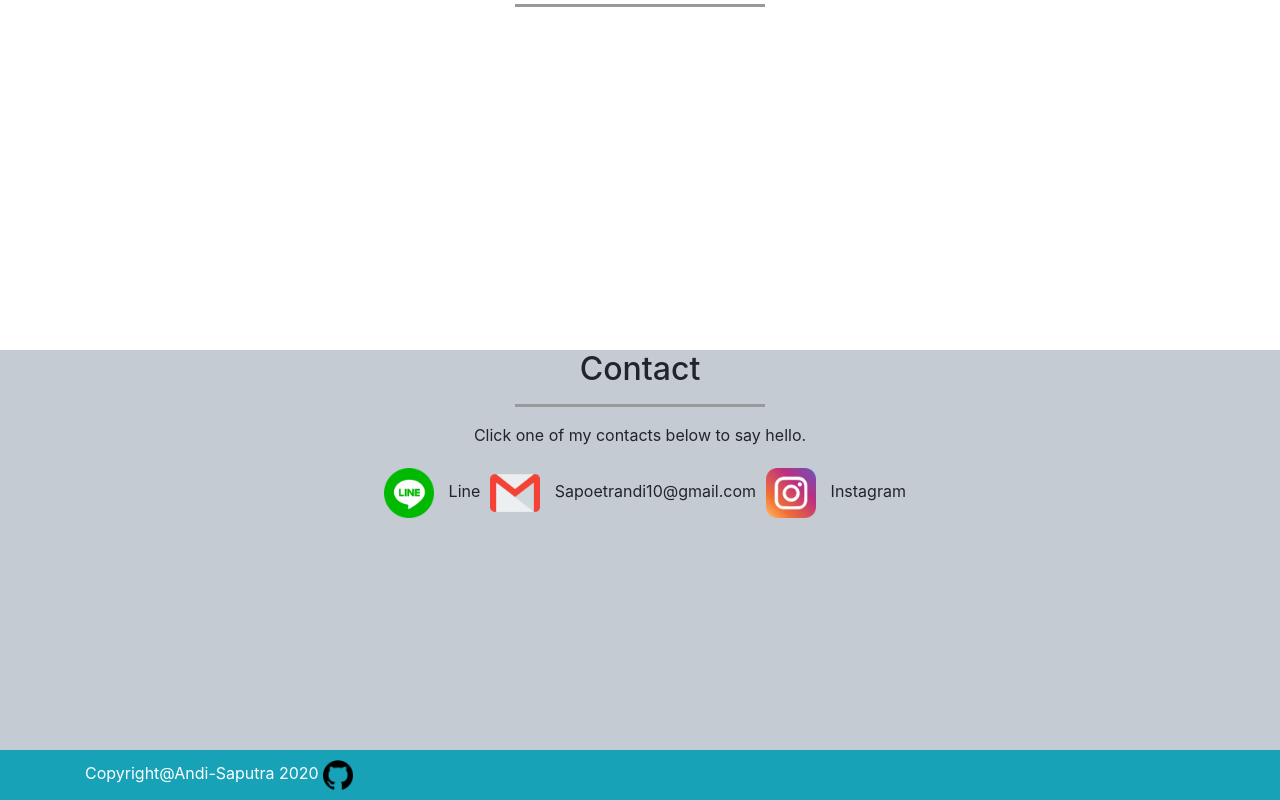
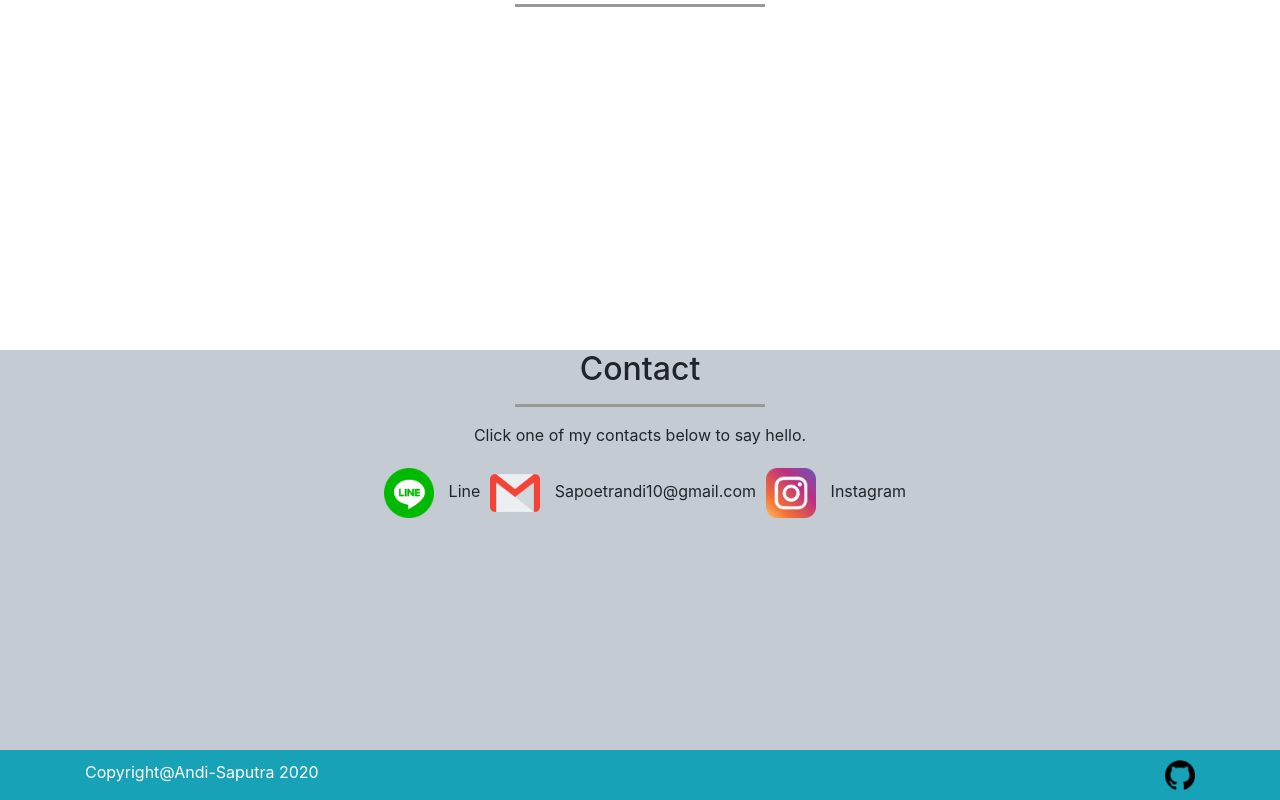
Before and after one commit to sapoetrandi10/sapoetrandi10.github.io, a plain HTML site: page index.html in a window 1280 px wide. Shown: the part 1499-2299 px from the top of the page. Drawn offline with nearby package versions, Linux system fonts and the light colour scheme.

Commit message:
memperbaiki footer

```diff
--- a/assets/style.css
+++ b/assets/style.css
@@ -204,6 +204,7 @@ footer.bg-info .container p {
 
 footer.bg-info .container a {
     color: white;
+    right: 15px;
 }
 
 
--- a/index.html
+++ b/index.html
@@ -209,9 +209,9 @@
         </div>
     </section>
     <footer class="bg-info">
-        <div class="container">
+        <div class="container position-relative">
                 <p>Copyright@Andi-Saputra 2020</p>
-                <a href="http://">
+                <a href="http://" class="position-absolute">
                     <img src="assets/img/github.png" alt="" width="30px" height="30px">
 
                 </a>
```
